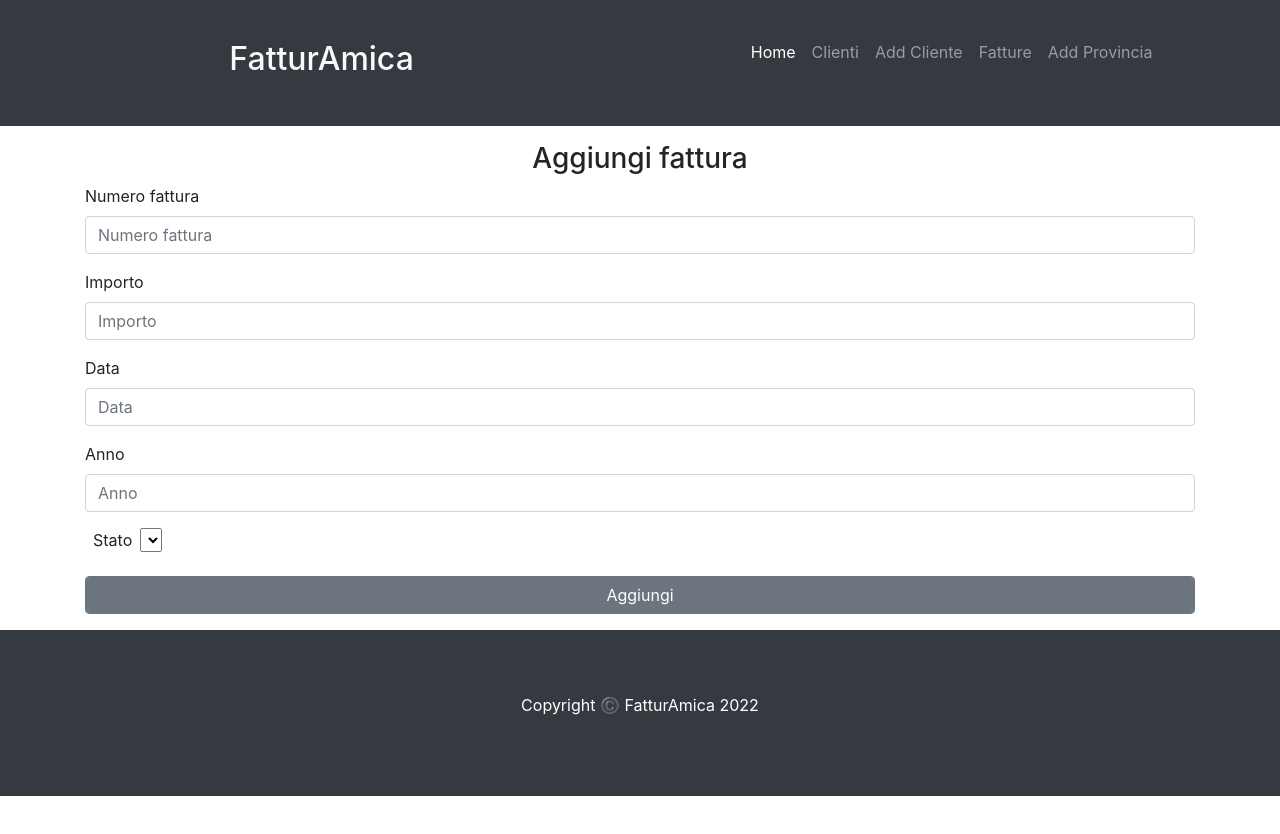
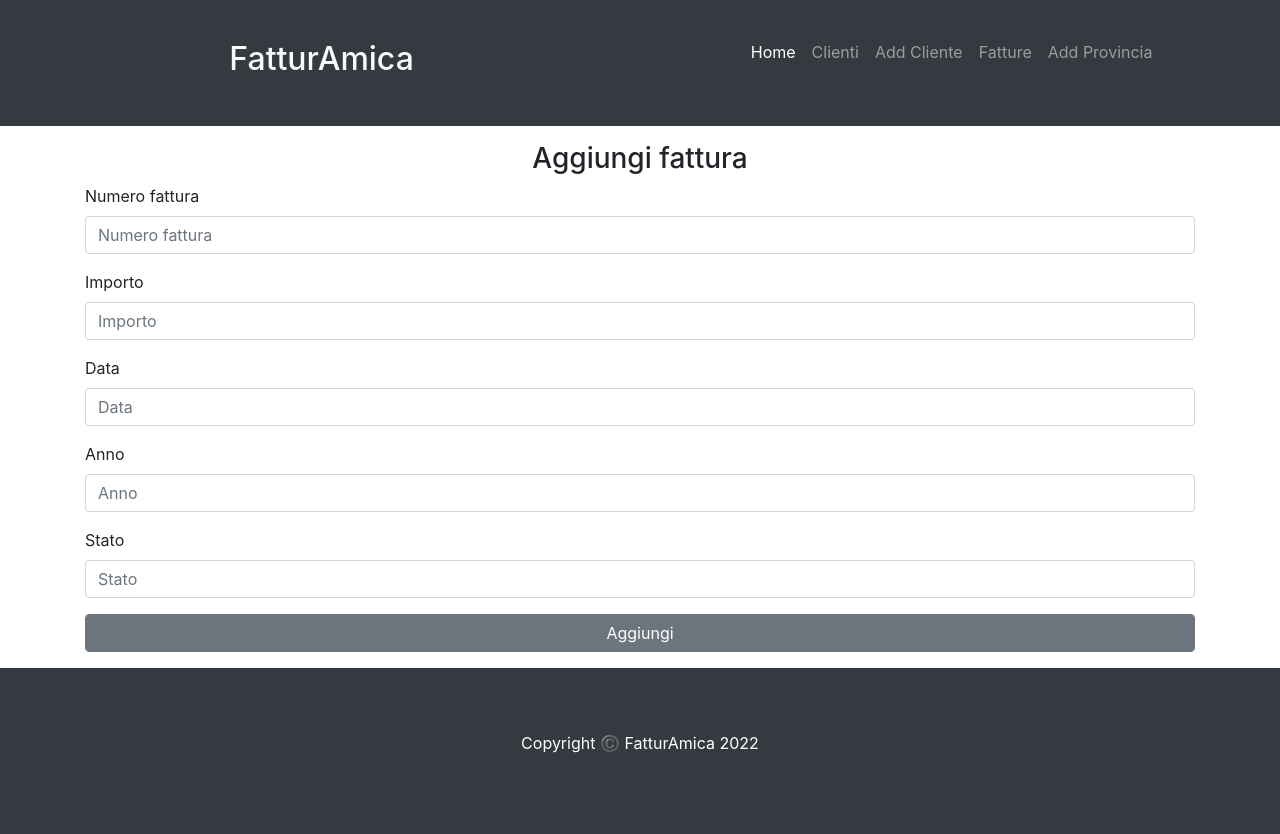
Before and after one commit to IlariaDellAquila/ProgettoFinaleIlariaDellAquila, an Angular app in the folder ProgettoFinaleIlariaDellAquila/: page /clienti/1/aggiungiFatture in a window 1280 px wide. Before the commit the page ends 800 px from the top, so only its background shows below. Built offline with nearby package versions, Linux system fonts and the light colour scheme.

Commit message:
Aggiornamento

```diff
--- a/ProgettoFinaleIlariaDellAquila/src/app/add-fatture/add-fatture.component.html
+++ b/ProgettoFinaleIlariaDellAquila/src/app/add-fatture/add-fatture.component.html
@@ -18,10 +18,8 @@
             <input type="number" [(ngModel)]="fattura.anno"  name="anno_fattura" class="form-control"  placeholder="Anno">
         </div>
         <div class="mb-3">
-            <label  class="form-label mx-2">Stato</label>
-            <select class="form-select" [(ngModel)]="fattura.stato.nome" name="stato_fattura" >
-                <option value="1"></option>
-              </select>
+            <label  class="form-label">Stato</label>
+            <input type="text" [(ngModel)]="fattura.stato.nome"  name="stato_fattura" class="form-control"  placeholder="Stato">
         </div>
         <button type="button" class="form-control btn btn-secondary" (click)="addFattura()" >Aggiungi</button>
     </form>
--- a/ProgettoFinaleIlariaDellAquila/src/app/add-fatture/add-fatture.component.ts
+++ b/ProgettoFinaleIlariaDellAquila/src/app/add-fatture/add-fatture.component.ts
@@ -12,20 +12,27 @@ import { FattureService } from '../services/fatture.service';
   styleUrls: ['./add-fatture.component.css']
 })
 export class AddFattureComponent implements OnInit {
+  fattura: Fattura = new Fattura();
 
-  fattura: Fattura = new Fattura();
+  /*fatture = {"data":"2019-07-31T16:09:43.763+00:00","stato":{
+    "id": 2,
+    "nome": "NON PAGATA"
+  },
+  "cliente":{"id":1}}*/
 
   constructor(private route: ActivatedRoute, private fattureService: FattureService, private router: Router) { }
 
   ngOnInit(): void {
+    this.route.params.subscribe(data=> {
+      this.fattura.cliente.id = data['id'];
+       })
   }
 
   addFattura() {
-    this.fattura.stato.nome='NON PAGATO';
-    this.fattura.data = '2019-06-01T08:11:01.911+00:00';
-    this.fattureService.createFattura(this.fattura).subscribe(data => {
-     this.fattura = data;
-    })
+   this.fattura.data = "2019-07-31T16:09:43.763+00:00";
+   this.fattura.stato.id = 2;
+   this.fattura.stato.nome = "NON PAGATA";
+    this.fattureService.createFattura(this.fattura).subscribe();
     this.router.navigate(['fatture']);
   }
 
```
